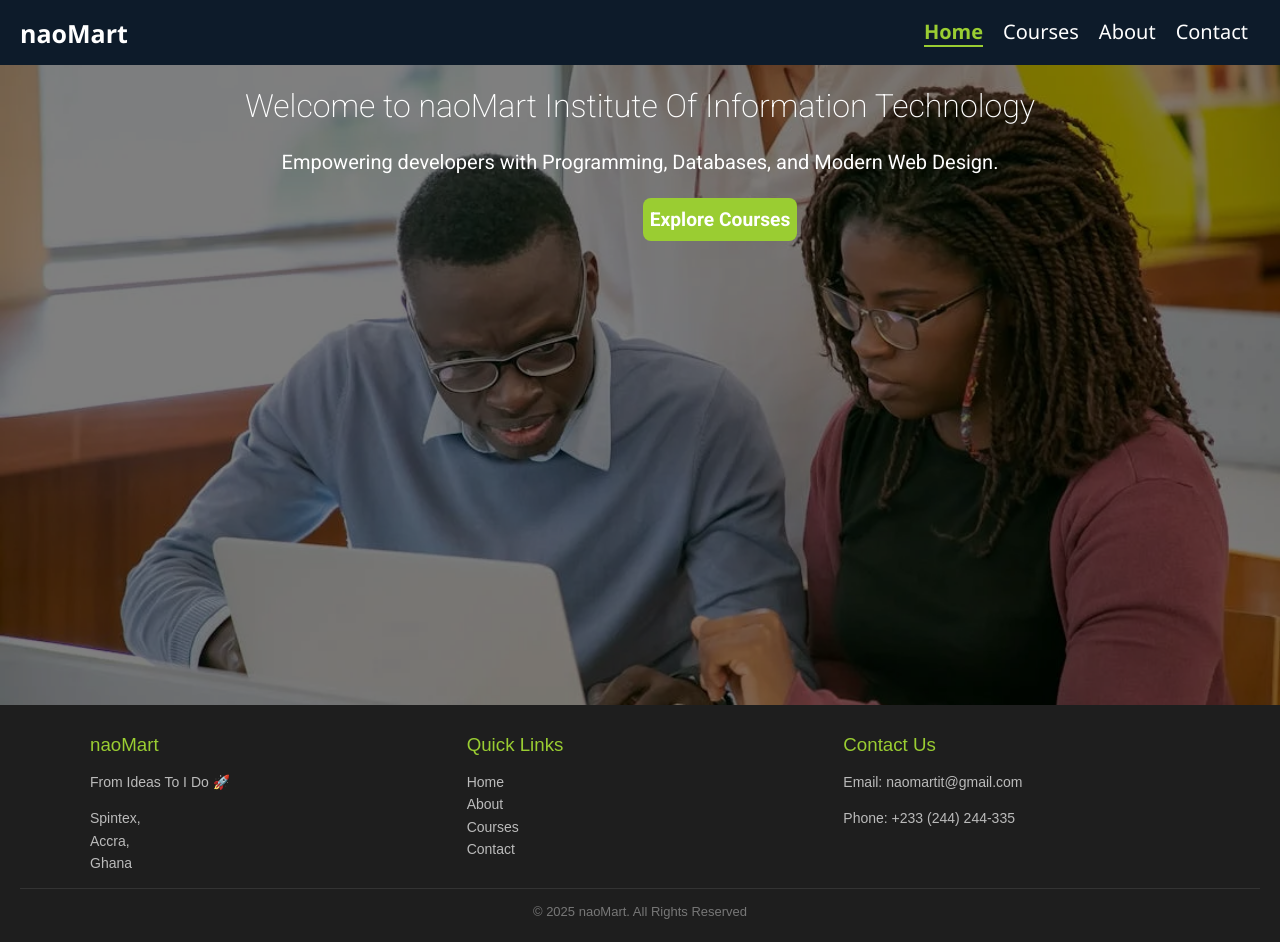
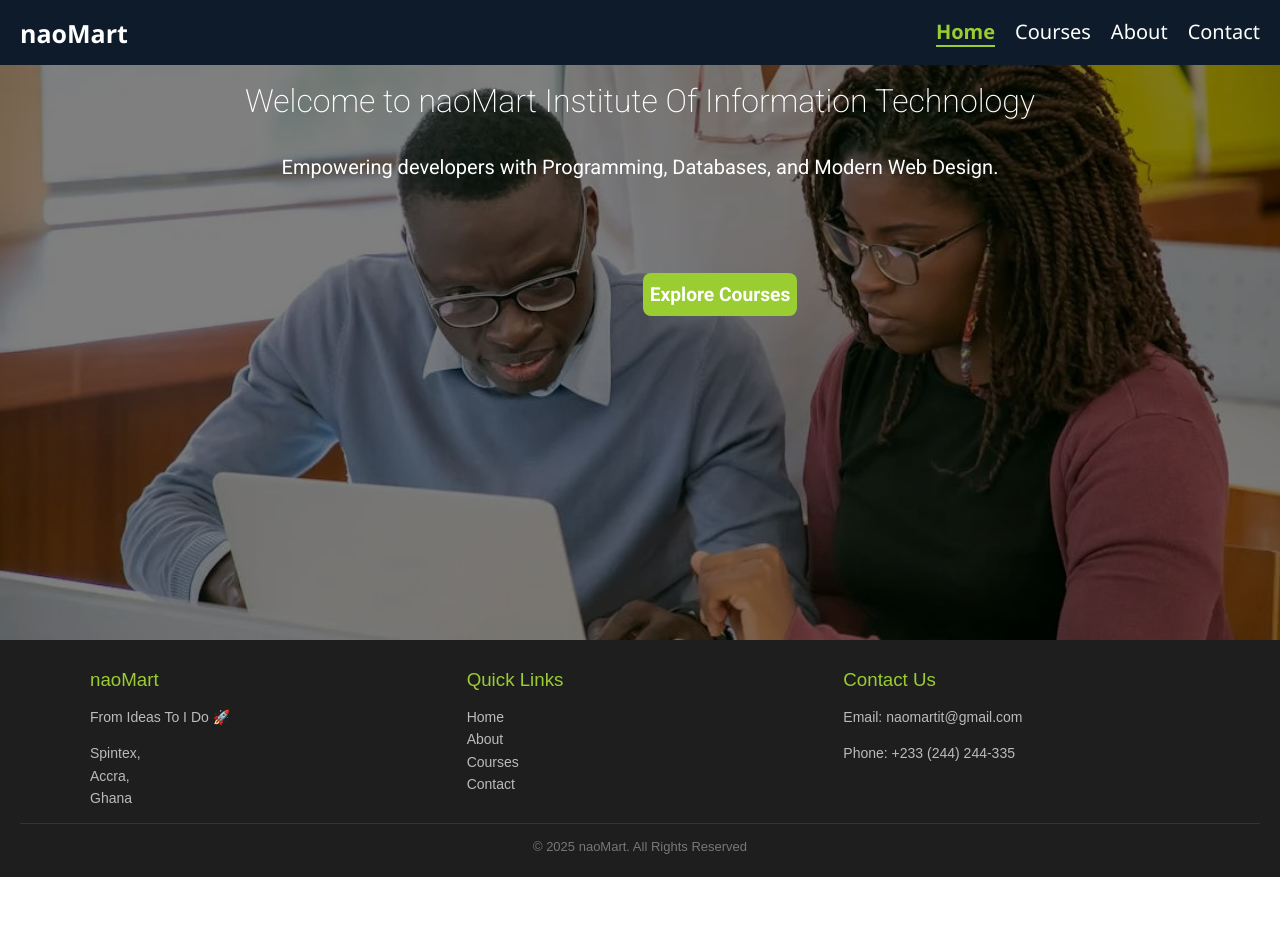
Before and after one commit to Martin-1-web/naoMart-Frontend, an Angular app: page /home in a window 1280 px wide. After the commit the page ends 877 px from the top, so only its background shows below. Built offline with nearby package versions, Linux system fonts and the light colour scheme.

Commit message:
Fix Sticky Navbar and Navbar headings

```diff
--- a/src/demo/about/about.component.css
+++ b/src/demo/about/about.component.css
@@ -6,9 +6,12 @@
 }
 
 .about h1{
-    font-size: 2rem;
+    font-size: 1.8rem;
     margin-bottom: 1rem;
-    color: #0d1b2a;
+    color: #673AB7;
+    position: relative;
+    top:15px;
+    line-height: 3
 }
 
 .about p {
--- a/src/demo/contact/contact.component.css
+++ b/src/demo/contact/contact.component.css
@@ -9,7 +9,11 @@
 
 .contact h1 {
   margin-bottom: 0.5rem;
-  color: #0d1b2a;
+  color: #673AB7;
+  font-size: 1.8rem;
+    position: relative;
+    top:15px;
+    line-height: 3
 }
 
 form {
--- a/src/demo/courses/courses.component.css
+++ b/src/demo/courses/courses.component.css
@@ -5,9 +5,12 @@
 }
 
 .courses h1 {
-    font-size: 2.5rem;
+    font-size: 1.8rem;
     margin-bottom: 1rem;
-    color: #0d1b2a;
+    color: #673AB7;
+    position: relative;
+    top:15px;
+    line-height: 3
 }
 
 .courses .intro{
@@ -48,4 +51,5 @@
     font-size: 1rem;
     color: #333;
     font-family: Arial, Helvetica, sans-serif;
+    line-height: 1.5rem;
 }
--- a/src/demo/navbar/navbar.component.css
+++ b/src/demo/navbar/navbar.component.css
@@ -5,9 +5,12 @@
     background: #0d1b2a;
     padding: 10px 20px;
     align-items: center;
-    position: sticky;
+    position: fixed;
     top: 0;
+    width: 100%;
+    z-index: 1000;
 }
+
 .logo{
     color: white;
     font-size: 25px;
@@ -16,7 +19,7 @@
 .nav-links {
     display: flex;
     gap: 20px;
-    padding: 8px 12px;
+    padding: 8px 40px;
 }
 .nav-links a{
     color: white;
@@ -48,14 +51,15 @@
         font-size: 28px;
         color: white;
         cursor: pointer;
+        padding-right: 35px;
     }
     .nav-links {
         display: none;
         flex-direction: column;
         background: #142d4c;
         position: absolute;
-        top: 50px;
-        right: 0px;
+        top: 57px;
+        right: 40px;
         padding: 15px;
         border-radius: 8px;
 
@@ -73,7 +77,7 @@
     left: 0;
     right: 0;
     bottom: 0;
-    /* background: rgba(0,0,0,0.5); */
+    background: rgba(0,0,0,0.5);
     z-index: 5;
 }
 
--- a/src/demo/welcome/welcome.component.css
+++ b/src/demo/welcome/welcome.component.css
@@ -7,9 +7,16 @@ main{
     background-position: 57%;
 }
 
+.welcome-content h1{
+    position: relative;
+    top: 60px;
+}
+
 .welcome-content p {
     font-size: 1.25rem;
     line-height: 1.6;
+    position: relative;
+    top: 70px;
 }
 
 .cta-btn {
@@ -23,6 +30,8 @@ main{
   text-decoration: none;
   transition: background 0.3s ease, transform 0.2s ease;
   margin-left: 10rem;
+  position: relative;
+  top: 140px;
 }
 
 .cta-btn:hover {
@@ -38,7 +47,7 @@ main{
     .cta-btn {
         margin-left: 3rem;
         color: #fff;
-        padding: 5px 3px;
+        padding: 8px 5px;
         position: relative;
         top: 80px;
     }
```
